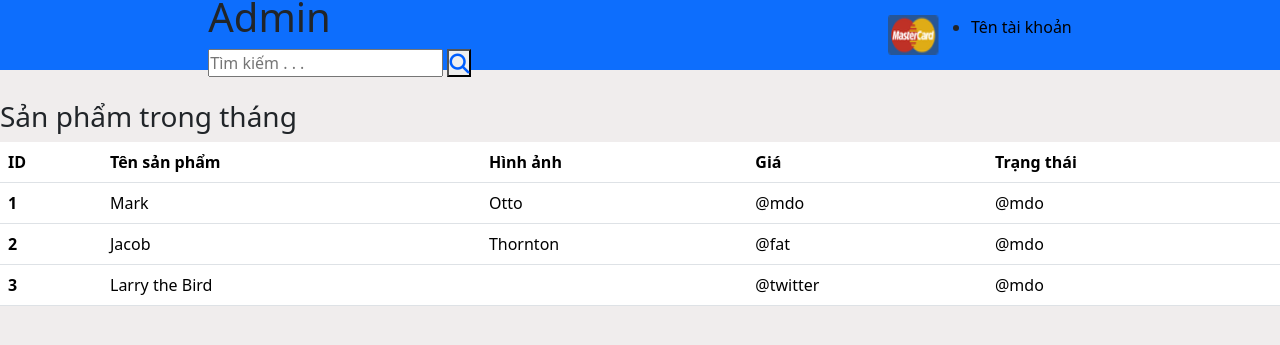
After one commit to khanhnnph35676/Du_An_1, a PHP site: page /admin/chucnangsanpham.html in a window 1280 px wide. The commit adds this page. Shown: the top 345 px of the page. Run offline with PHP 8.4, Linux system fonts and the light colour scheme; some libraries are stand-ins or nearby versions.

Commit message:
feat:Thêm phần admin

```diff
--- /dev/null
+++ b/admin/chucnangsanpham.html
@@ -0,0 +1,77 @@
+<!DOCTYPE html>
+<html lang="en">
+<head>
+    <meta charset="UTF-8">
+    <meta name="viewport" content="width=device-width, initial-scale=1.0">
+    <title>Admin</title>
+    <link rel="stylesheet" href="../css/admin.css">
+    <link href="https://cdn.jsdelivr.net/npm/bootstrap@5.3.2/dist/css/bootstrap.min.css" rel="stylesheet" integrity="sha384-T3c6CoIi6uLrA9TneNEoa7RxnatzjcDSCmG1MXxSR1GAsXEV/Dwwykc2MPK8M2HN" crossorigin="anonymous">
+    <script type="text/javascript" src="https://www.gstatic.com/charts/loader.js"></script>
+    <script src="../js/bieudo.js"></script>
+    <link rel="stylesheet" href="https://cdnjs.cloudflare.com/ajax/libs/font-awesome/6.4.2/css/all.min.css" />
+</head>
+<body class="bgr-body">
+    <!-- header -->
+    <header class="bg-primary">
+      <div class="header-left-wrapper">
+        <h1 class="bg-primary">Admin</h1>
+        <form action="">
+           <input type="text" placeholder="Tìm kiếm . . . ">
+           <button class="search__from"><i class="fa-solid fa-magnifying-glass fa-lg" style="color: #005eff;"></i></button>
+        </form>
+      </div>
+      <div class="element">
+          <div class="img-element-wrapper">
+              <img src="./img/loai_the/the Master card.png" alt="" class="img__element">
+              <span class="dot"></span>
+              <ul class="controll-acount">
+                <li><a href="">Tên tài khoản</a>
+                    <ul>
+                      <li><a href="">Hồ sơ</a></li>
+                      <li><a href="">Cài đặt</a></li>
+                      <li><a href="">Đăng xuất</a></li>
+                    </ul>
+                </li>
+              </ul>
+          </div>
+
+      </div>
+    </header>
+    <section class="function-prds">
+        <div class="function-prds-box-month-prd radius">
+            <h3>Sản phẩm trong tháng</h3>
+            <table class="table">
+                <thead>
+                  <tr>
+                    <th scope="col">ID</th>
+                    <th scope="col">Tên sản phẩm</th>
+                    <th scope="col">Hình ảnh</th>
+                    <th scope="col">Giá</th>
+                    <th scope="col">Trạng thái</th>
+                  </tr>
+                </thead>
+                <tbody>
+                  <tr>
+                    <th scope="row">1</th>
+                    <td>Mark</td>
+                    <td>Otto</td>
+                    <td>@mdo</td>
+                    <td>@mdo</td>
+                  </tr>
+                  <tr>
+                    <th scope="row">2</th>
+                    <td>Jacob</td>
+                    <td>Thornton</td>
+                    <td>@fat</td>
+                    <td>@mdo</td>
+                  </tr>
+                  <tr>
+                    <th scope="row">3</th>
+                    <td colspan="2">Larry the Bird</td>
+                    <td>@twitter</td>
+                    <td>@mdo</td>
+                  </tr>
+                </tbody>
+              </table>
+        </div>
+    </section>
--- a/css/admin.css
+++ b/css/admin.css
@@ -17,6 +17,18 @@ header{
     display: flex;
     justify-content: space-around;
     align-items: center;
+}
+
+.img-element-wrapper{
+    display: flex;
+}
+
+.controll-acount li ul{
+    display: none;
+}
+
+.img__element{
+
 }
 
 ul li a{
@@ -166,8 +178,31 @@ main {
 
 /* sản phẩm của tháng */
 .box2{
-    background: white;
-    height: 900px;
     margin-top: 30px;
     display: flex;
+    gap: 30px;
 }
+
+.box-month-prd{
+    background: white;
+    flex: 1;
+}
+
+.box-month-prd h3,.all-statistic h3{
+    padding: 10px;
+}
+
+.all-statistic{
+    flex: .7;
+    background: white;
+}
+
+
+/* chức năng sản phẩm admin */
+.function-prds-box-month-prd{
+    padding-top: 100px;
+}
+
+.bgr-body{
+    background: #f0eded;
+}
```
Also changed, not shown: admin/admin.html (added, +167 -0 lines).
